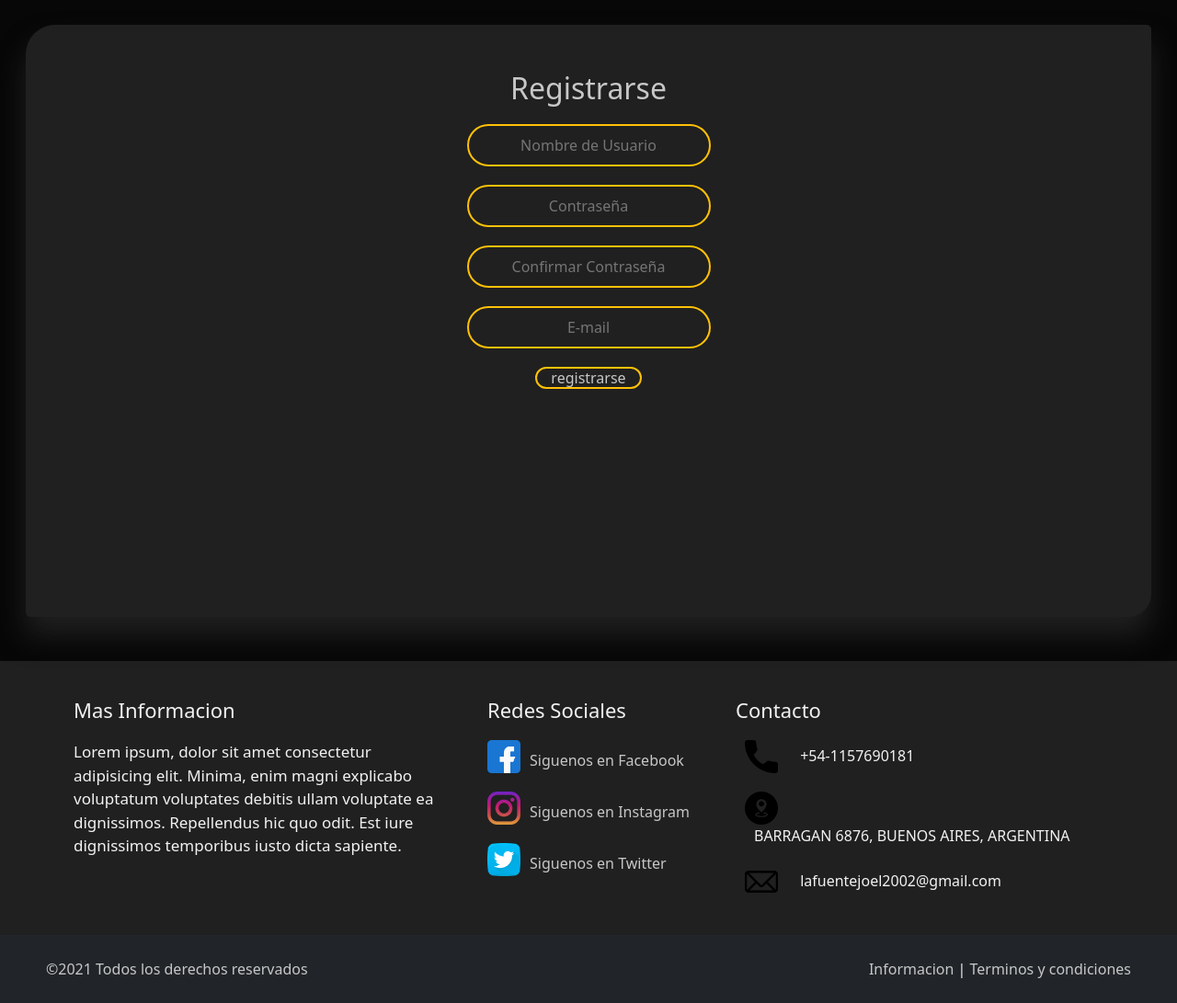
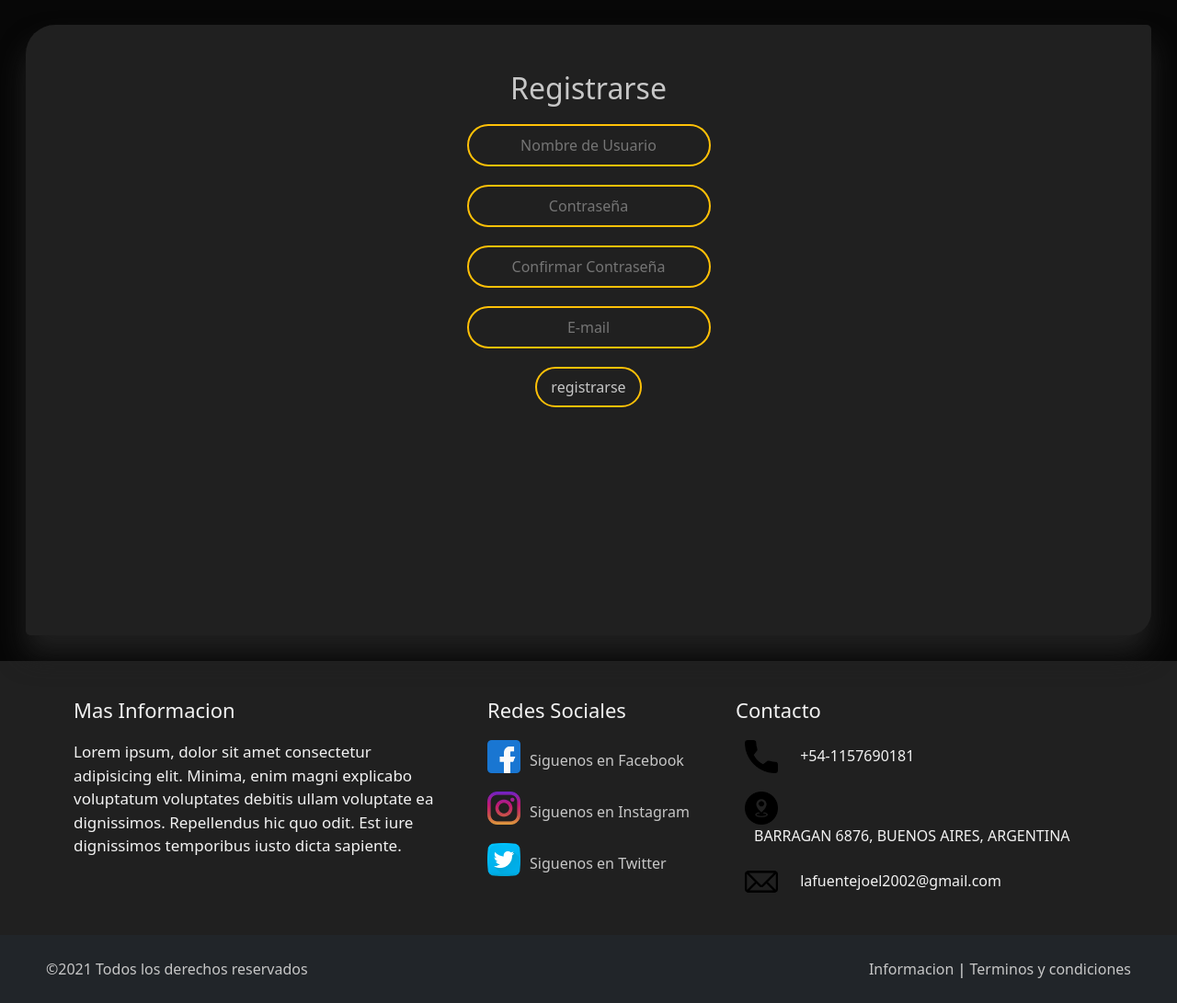
Before and after one commit to NicolasLF4/MecanoCars, a PHP site: page /register.php in a window 1280 px wide. Shown: the part 61-1152 px from the top of the page at 92% size. Run offline with PHP 8.4, Linux system fonts and the light colour scheme.

Commit message:
cambio de valores register login

```diff
--- a/css/register.css
+++ b/css/register.css
@@ -14,10 +14,11 @@
 .ContLogin {
     width: 100%;
     height: 90vh;
-    padding: 20px 20px 40px 20px;
+    padding: 20px 20px 20px 20px;
     display: flex;
     justify-content: center;
 }
+
 
 /*.ContLogin .caja {
     background: #202020;
@@ -38,7 +39,7 @@
     width: auto;
     height: auto;
     color: #c7c7c7;
-    padding: 50px 100px;
+    padding: 50px 100px 0px 100px;
     text-align: center;
     border-radius: 32px 5px 25px 5px;
 }
@@ -64,7 +65,7 @@
     display: block;
     text-align: center;
     border: 2px solid #ffc107;
-    padding: 10px 15px;
+    padding: 20px 15px;
     border-radius: 30px;
     color: #c7c7c7;
 }
--- a/login.php
+++ b/login.php
@@ -37,7 +37,7 @@
                         <a class="nav-link" href="Informacion.php">Informacion del Juego</a>
                     </li>
                     <li class="nav-item">
-                        <a class="nav-link" href="mobile.php">MC Mobile</a>
+                        <a class="nav-link" href="estadisticas.php">Estadisticas</a>
                     </li>
                 </ul>
             </div>
```
